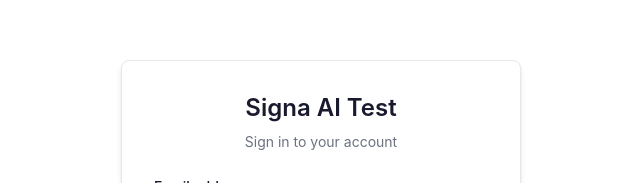
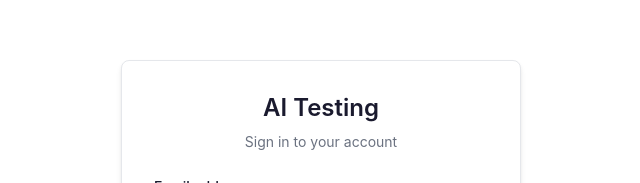
Before and after one commit to srvna07/signaaitest, a React (Vite) app in the folder frontend/: page /login in a window 1280 px wide. Shown: the part 162-345 px from the top of the page, without its empty margins (319-959 px from the left). Built offline with nearby package versions, Linux system fonts and the light colour scheme; no server answers.

Commit message:
feat: implement authentication login and project management pages with sidebar layout

```diff
--- a/frontend/src/components/Layout/Layout.tsx
+++ b/frontend/src/components/Layout/Layout.tsx
@@ -44,7 +44,7 @@ export function Layout() {
           title="Back to All Projects"
         >
           <FolderGit2 className={styles.logoIcon} />
-          <span className={styles.logoText}>Signa AI Test</span>
+          <span className={styles.logoText}>AI Testing</span>
         </div>
 
         <nav className={styles.nav}>
--- a/frontend/src/pages/Login/Login.tsx
+++ b/frontend/src/pages/Login/Login.tsx
@@ -41,7 +41,7 @@ export function Login() {
     <div className={styles.container}>
       <div className={styles.card}>
         <div className={styles.header}>
-          <h1>Signa AI Test</h1>
+          <h1>AI Testing</h1>
           <p>Sign in to your account</p>
         </div>
 
--- a/frontend/src/pages/Projects/ProjectList.tsx
+++ b/frontend/src/pages/Projects/ProjectList.tsx
@@ -162,7 +162,7 @@ export function ProjectList() {
           <div className={styles.headerLeft}>
             <div style={{ display: 'flex', alignItems: 'center', gap: '0.5rem' }}>
               <FolderGit2 className={styles.logoIcon} size={20} />
-              <span className={styles.logoText}>Signa AI Test</span>
+              <span className={styles.logoText}>AI Testing</span>
             </div>
           </div>
           <div className={styles.headerRight}>
```
